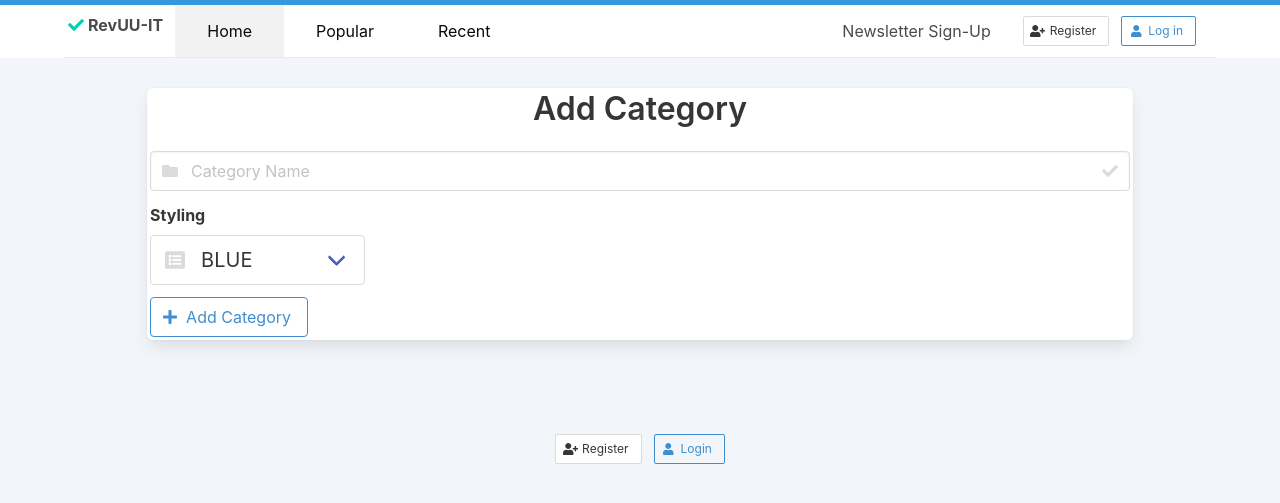
After one commit to Code-Institute-Submissions/Flask-Revuu-It, a Flask app: page /add_category in a window 1280 px wide. The commit adds this page. Shown: the top 503 px of the page. Run offline with Flask 2, Linux system fonts and the light colour scheme; some libraries are stand-ins or nearby versions.

Commit message:
add category and category ddisplay | updated review articles

```diff
--- a/app.py
+++ b/app.py
@@ -199,15 +199,44 @@ def edit_review(review_id):
 
 @app.route("/delete_review/<review_id>")
 def delete_review(review_id):
-    if sessionStorage["deleteConfirm"] == "yes":
         mongo.db.reviews.remove({"_id":ObjectId(review_id)})
         flash("Review Successfully Deleted")
         return redirect(url_for("get_reviews"))
-    else:
-        return False
 
 
 
 
+@app.route("/get_categories")
+def get_categories():
+    categories = mongo.db.categories.find().sort('category_name',1)
+    return render_template("categories.html", categories=categories )
+
+
+@app.route("/add_category", methods=["GET", "POST"])
+def add_category():
+    tag_styles = {
+        "Blue": "is-info",
+        "Black": "is-black",
+        "Dark": "is-dark",
+        "Light": "is-light",
+        "White": "is-white",
+        "Primary": "is-primary",
+        "Link": "is-link",
+        "Success": "is-success",
+        "Yellow": "is-warning",
+        "Red": "is-danger",
+    }
+
+    if request.method == "POST":
+        category =  {
+            "category_name": request.form.get("category_name"),
+            "tag_style": request.form.get("tag_style")
+        }
+        mongo.db.categories.insert_one(category)
+        flash("New Category Added")
+        return redirect(url_for('get_categories'))
+
+    return render_template("add_category.html", tag_styles=tag_styles)
+
 if __name__ == "__main__":
     app.run(host=os.environ.get("IP"), port=int(os.environ.get("PORT")), debug=True)
--- a/static/css/forum.css
+++ b/static/css/forum.css
@@ -36,9 +36,12 @@ html,body {
     height: 3rem;
     line-height: 2.8;
   }
-  .card-image img {
-    border-radius: 4%;
+
+  .media-left img {
+    border-radius: 5%;
   }
+
+
   .media-content p {
     font-size: 14px;
     line-height: 2.3;
@@ -46,10 +49,11 @@ html,body {
     color: #8F99A3;
     padding: 0.1rem;
   }
+
   article.post {
-    margin: 0.5rem;
-    padding: 0.5rem;
-    border-bottom: 2px solid #E6EAEE;
+    margin: 1rem;
+    padding: 1rem;
+    border-bottom: 1px solid #E6EAEE;
   }
   article.post:last-child {
     padding-bottom: 0;
--- a/static/css/style.css
+++ b/static/css/style.css
@@ -1,16 +1,15 @@
 
 article {
-    margin: 0.5rem;
     background-color: #fafafa;
 }
 
 .box {
-    padding: 0.5rem;
+    padding: 0.2rem;
     margin: 0.1rem;
 }
 
 .rating-text {
-    font-size: 2rem;
+    font-size: 1.5rem;
     margin: 2px;
 
 }
--- /dev/null
+++ b/templates/add_category.html
@@ -0,0 +1,51 @@
+{% extends "base.html" %}
+
+{% block content %}
+
+<h1 class="title has-text-centered">Add Category</h1>
+
+<form action="{{url_for('add_category')}}" method="POST">
+    <div class="field">
+        <p class="control has-icons-left has-icons-right">
+        <input class="input" type="text" id="category_name" name="category_name" placeholder="Category Name" minlength="3" maxlength="20" pattern="^[a-zA-z0-9 ]{5,20}$" required>
+        <span class="icon is-small is-left">
+            <i class="fas fa-folder"></i>
+        </span>
+        <span class="icon is-small is-right">
+            <i class="fas fa-check"></i>
+        </span>
+        </p>
+    </div>
+       <!--Style Dropdown option -->
+       <div class="field">
+        <label for="tag_style" class="label">Styling</label>
+        <div class="control has-icons-left">
+          <div class="select is-medium">
+            <select id="tag_style" name="tag_style" required>
+              <option value="" disabled>Select Style</option>
+              {% for key, value in tag_styles.items() %}
+                   <option  value="{{value}}">{{ key|upper }}</option>
+              {% endfor %}
+            </select>
+          </div>
+          <span class="icon is-medium is-left">
+            <i class="fas fa-list-alt"></i>
+          </span>
+        </div>
+      </div>
+    <div class="field">
+        <p class="control">
+        <button type="submit" class="button is-info is-outlined">
+            <span class="icon">
+              <i class="fas fa-plus"></i>
+            </span>
+            <span>
+             Add Category
+            </span>
+        </button>
+        </p>
+    </div>
+</form>
+
+
+{% endblock%}
--- a/templates/base.html
+++ b/templates/base.html
@@ -43,7 +43,7 @@
                             <a class="navbar-item" href="{{url_for('profile', username=session['user'])}}">My Profile</a>
                             <a class="navbar-item" href="{{url_for('add_review')}}">New Review</a>
                           {% if session.user == "admin"|lower %}
-						     <a class="navbar-item" href="#">Manage Categories</a>
+						     <a class="navbar-item" href="{{url_for('get_categories')}}">Manage Categories</a>
                              <a class="navbar-item" href="#">Admin</a>
                           {% endif %}
                         {% endif %}
@@ -101,7 +101,7 @@
             {% endwith %}
         </section>
         <!-- Main Container -->
-		<section class="container">
+		<section class="container is-fluid">
 			<div class="columns  is-centered">
                 {% if session.user %}
                     {% block menutags %}
@@ -155,10 +155,6 @@
 		</footer>
         <script type="text/javascript" src="{{ url_for('static', filename='js/script.js') }}"></script>
         <script defer src="https://use.fontawesome.com/releases/v5.14.0/js/all.js"></script>
-        <script src="https://cdn.ckeditor.com/4.15.1/standard/ckeditor.js"></script>
-        <script>
-            CKEDITOR.replace( 'review_description' );
-        </script>
         {% block scripts %}
         {% endblock %}
     </body>
```
Also changed, not shown: static/css/kanban.css (added, +35 -0 lines), templates/add_review.html (+11 -1 lines), templates/categories.html (added, +62 -0 lines), templates/edit_review.html (+14 -2 lines), templates/reviews.html (+41 -27 lines).
